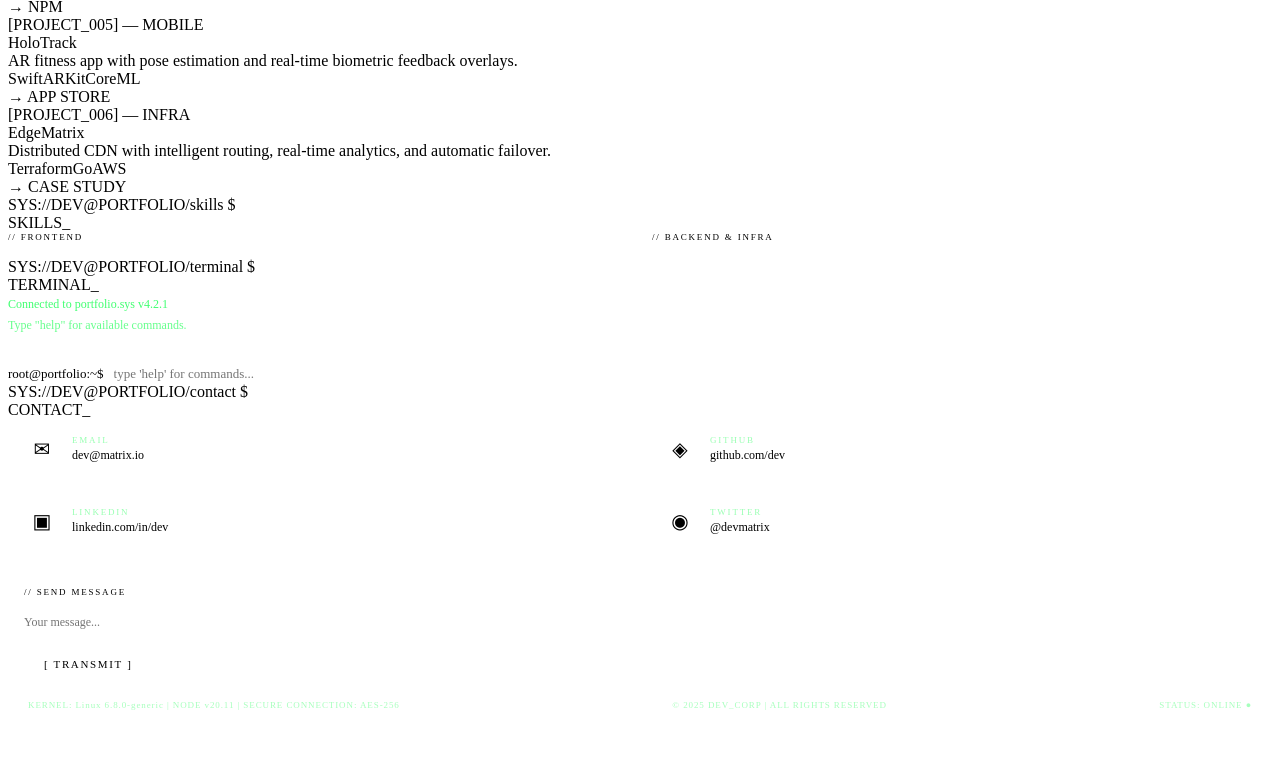
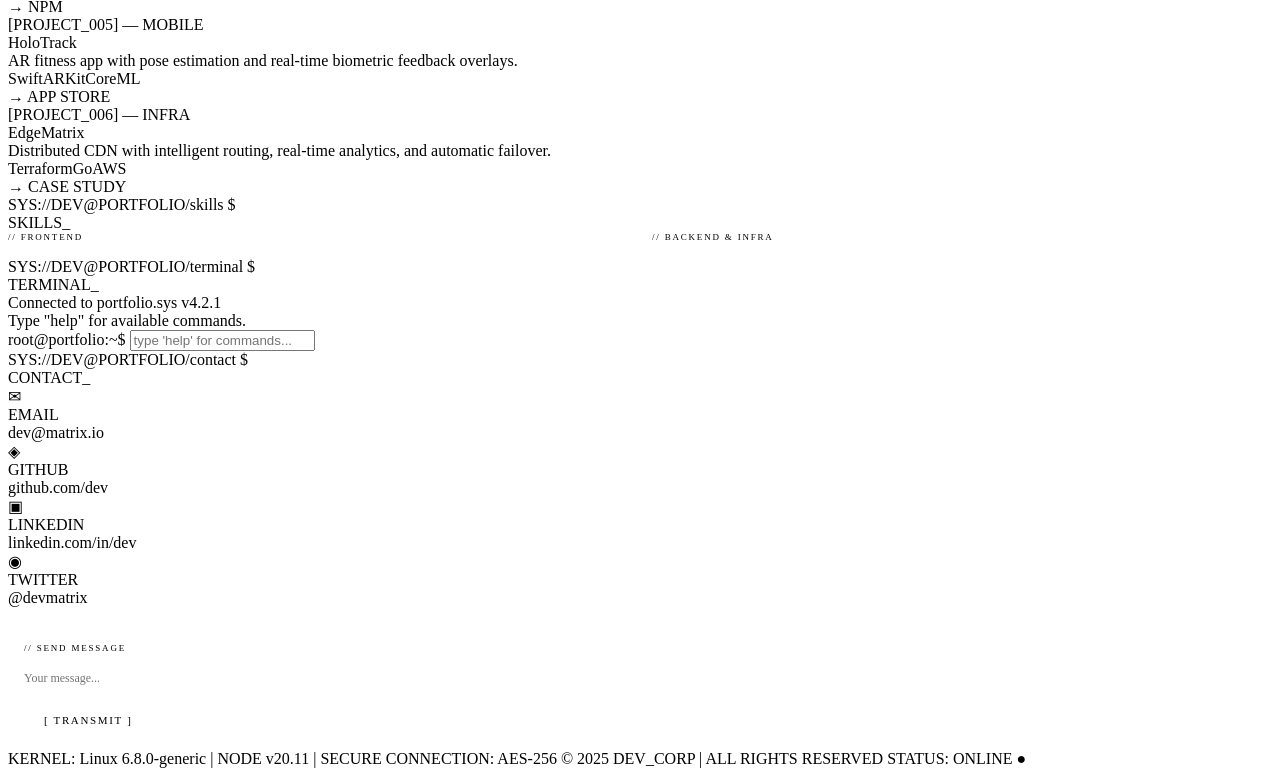
Before and after one commit to Prem759-0/Terminal-portfolio, a plain HTML site: page index.html in a window 1280 px wide. Shown: the part 1785-2561 px from the top of the page. Before the commit the page ends 2509 px from the top, so only its background shows below. Drawn offline with Linux system fonts and the light colour scheme.

Commit message:
Update styles.css

```diff
--- a/styles.css
+++ b/styles.css
@@ -1,35 +1,3 @@
 @
 
 .skill-item{display:flex;flex-direction:column;gap:4px;}
-.skill-header{display:flex;justify-content:space-between;font-size:11px;}
-.skill-name{color:var(--green);}
-.skill-pct{color:var(--amber);font-size:10px;}
-.skill-track{height:3px;background:rgba(0,255,65,0.1);border-radius:1px;overflow:hidden;}
-.skill-fill{height:100%;border-radius:1px;background:linear-gradient(90deg,var(--green2),var(--green));box-shadow:0 0 6px var(--green);width:0;transition:width 1.2s cubic-bezier(0.16,1,0.3,1);}
-
-/* TERMINAL INPUT */
-.terminal-output{font-size:12px;line-height:1.8;color:rgba(0,255,65,0.75);margin-bottom:16px;max-height:300px;overflow-y:auto;}
-.terminal-output .line{animation:typeLine 0.05s ease forwards;}
-.terminal-output .prompt{color:var(--green);font-weight:bold;}
-.terminal-output .output{color:rgba(0,255,65,0.6);}
-.terminal-output .error{color:var(--red);}
-.terminal-output .success{color:var(--cyan);}
-.terminal-input-row{display:flex;align-items:center;gap:8px;border-top:1px solid var(--border);padding-top:12px;}
-.prompt-symbol{color:var(--green);font-size:13px;white-space:nowrap;}
-#terminal-input{flex:1;background:transparent;border:none;outline:none;color:var(--green);font-family:var(--font);font-size:13px;caret-color:var(--green);}
-
-/* CONTACT */
-.contact-grid{display:grid;grid-template-columns:1fr 1fr;gap:12px;}
-.contact-card{background:var(--surface);border:1px solid var(--border);padding:16px;border-radius:2px;display:flex;align-items:center;gap:12px;cursor:pointer;transition:all 0.3s;}
-.contact-card:hover{border-color:var(--border2);box-shadow:0 0 15px rgba(0,255,65,0.1);}
-.contact-icon{font-size:20px;width:36px;text-align:center;}
-.contact-info .contact-label{font-size:9px;color:rgba(0,255,65,0.4);letter-spacing:0.2em;margin-bottom:3px;}
-.contact-info .contact-val{font-size:12px;color:var(--green);}
-
-/* BOTTOM BAR */
-#bottombar{grid-column:1/-1;background:var(--bg2);border-top:1px solid var(--border);padding:6px 20px;display:flex;justify-content:space-between;font-size:9px;color:rgba(0,255,65,0.35);letter-spacing:0.1em;}
-
-/* SCROLLBAR */
-::-webkit-scrollbar{width:4px;}
-::-webkit-scrollbar-track{background:transparent;}
-::-webkit-scrollbar-thumb{background:var(--border);border-radius:2px;}
```
